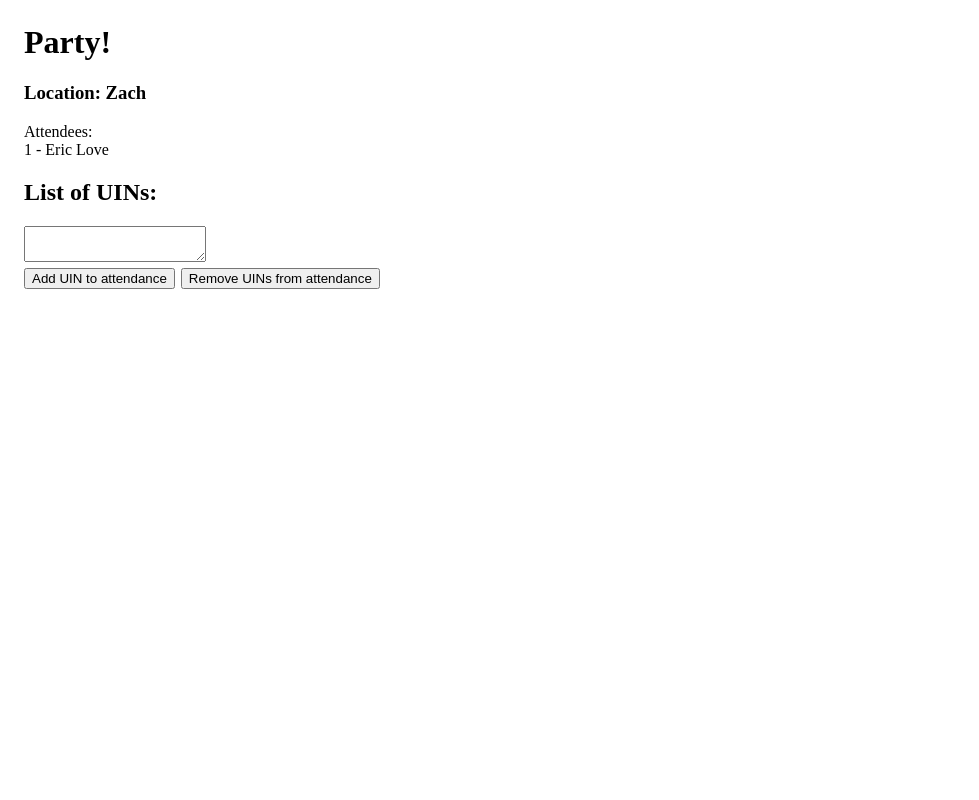
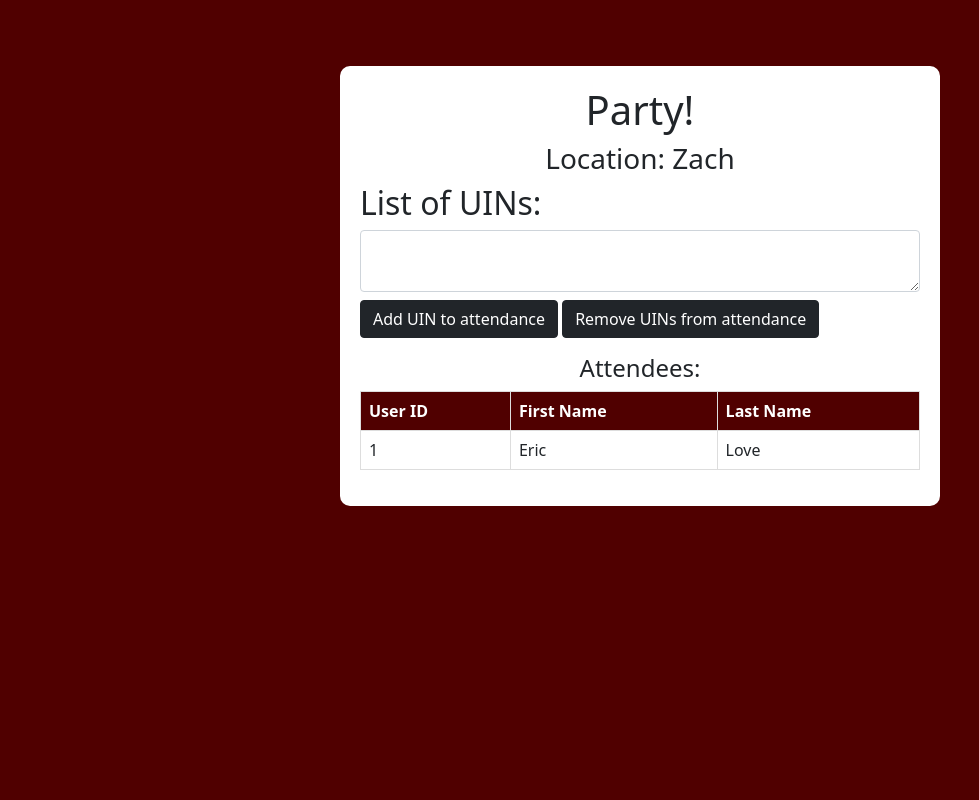
Before and after one commit to ericlove02/CSCE310-Project, a PHP site: page /event_attendance.php?id=1 in a window 1280 px wide. Shown: the whole page, without its empty margins (0-979 px from the left). Run offline with PHP 8.4, Linux system fonts and the light colour scheme; data comes from the database, SQL or seed files in the repository; tables that the repository leaves empty hold one stand-in row (values such as "Sample post").

Commit message:
style on event attendance

```diff
--- a/event_attendance.php
+++ b/event_attendance.php
@@ -13,13 +13,11 @@ function add_attendance($event_id, $user_id)
     if (!get_attendance($event_id, $user_id)) {
         $result = $conn->execute_query('INSERT INTO attendedevents (event_id, user_id) VALUES (?, ?)', [$event_id, $user_id]);
     } else {
-        echo "User $user_id is already attending event.";
+        echo "User $user_id is already attending the event.";
     }
 }
 
-
 $event_data = $conn->execute_query("SELECT * FROM events WHERE event_id = ?", [$_GET["id"]])->fetch_assoc();
-
 
 $UIN_list = preg_replace(['/[^0-9]+/'], [', '], $_POST['UINlist'] ?? '');
 
@@ -28,38 +26,82 @@ if ($UIN_list != '') {
         $sql = 'SELECT * FROM users WHERE user_id IN (' . $UIN_list . ');';
         $result = $conn->query($sql);
         while ($row = $result->fetch_assoc()) {
-
             add_attendance($event_data['event_id'], $row['user_id']);
         }
-        // echo $row['f_name'], " ", $row['l_name'];
     } elseif ($_POST['submit'] == 'remove') {
         $sql = 'DELETE FROM attendedevents WHERE user_id IN (' . $UIN_list . ') AND event_id = ' . $event_data['event_id'];
-        // echo $sql;
         $conn->query($sql);
     }
-
-}
-echo "<h1> ", $event_data['event_name'], "</h1>";
-echo "<h3> Location: ", $event_data['event_location'], "</h3>";
-
-
-$event_attendees = $conn->execute_query("SELECT * FROM users WHERE user_id in (SELECT user_id FROM attendedevents WHERE event_id = ?)", [$_GET["id"]]);
-echo "Attendees:<br>";
-while ($row = $event_attendees->fetch_assoc()) {
-    echo $row['user_id'], ' - ', $row['f_name'], " ", $row['l_name'], "<br>";
 }
 
 ?>
-<h2>List of UINs:<h2>
-        <form method="post" action="<?php echo htmlspecialchars($_SERVER['REQUEST_URI']); ?>">
+<!DOCTYPE html>
+<html lang="en">
 
+<head>
+    <meta charset="UTF-8">
+    <meta name="viewport" content="width=device-width, initial-scale=1.0">
+    <title>Event Attendance</title>
+    <link rel="stylesheet" href="/bootstrap-5.0.2-dist/css/bootstrap.min.css">
+    <style>
+        body {
+            background-color: #500000;
+        }
 
-            <textarea name="UINlist">
-<?php
-echo @$_POST['UINlist'];
-// insert old list
-?>
-</textarea><br>
-            <button type="submit" name="submit" class="btn btn-dark" value='add'>Add UIN to attendance</button>
-            <button type="submit" name="submit" class="btn btn-dark" value='remove'>Remove UINs from attendance</button>
-        </form>
+        .center-box {
+            background-color: white;
+            padding: 20px;
+            margin: auto;
+            margin-top: 50px;
+            max-width: 600px;
+            border-radius: 10px;
+        }
+    </style>
+</head>
+
+<body>
+    <div class="container center-box">
+        <h1 class="text-center">
+            <?php echo $event_data['event_name']; ?>
+        </h1>
+        <h3 class="text-center">Location:
+            <?php echo $event_data['event_location']; ?>
+        </h3>
+
+        <div class="mb-3">
+            <h2>List of UINs:</h2>
+            <form method="post" action="<?php echo htmlspecialchars($_SERVER['REQUEST_URI']); ?>">
+                <textarea name="UINlist" class="form-control"><?php echo @$_POST['UINlist']; ?></textarea>
+                <button type="submit" name="submit" class="btn btn-dark mt-2" value='add'>Add UIN to attendance</button>
+                <button type="submit" name="submit" class="btn btn-dark mt-2" value='remove'>Remove UINs from
+                    attendance</button>
+            </form>
+        </div>
+
+        <h4 class="text-center">Attendees:</h4>
+        <table class="table table-bordered table-hover">
+            <thead>
+                <tr>
+                    <th>User ID</th>
+                    <th>First Name</th>
+                    <th>Last Name</th>
+                </tr>
+            </thead>
+            <tbody>
+                <?php
+                $event_attendees = $conn->execute_query("SELECT * FROM users WHERE user_id in (SELECT user_id FROM attendedevents WHERE event_id = ?)", [$_GET["id"]]);
+                while ($row = $event_attendees->fetch_assoc()) {
+                    echo "<tr>";
+                    echo "<td>{$row['user_id']}</td>";
+                    echo "<td>{$row['f_name']}</td>";
+                    echo "<td>{$row['l_name']}</td>";
+                    echo "</tr>";
+                }
+                ?>
+            </tbody>
+        </table>
+    </div>
+
+</body>
+
+</html>
--- a/utils/connect.php
+++ b/utils/connect.php
@@ -15,10 +15,12 @@ if ($conn->connect_error) {
 // echo "Connected successfully";
 
 ?>
-<style> /* Cool hack to pad every page */
+<style>
+    /* Cool hack to pad every page */
     body {
         padding: 1em;
     }
+
     table {
         width: 100%;
         border-collapse: collapse;
@@ -31,7 +33,7 @@ if ($conn->connect_error) {
     }
 
     th {
-        background-color: #500000;
+        background-color: #500000 !important;
         color: white;
     }
 </style>
```
